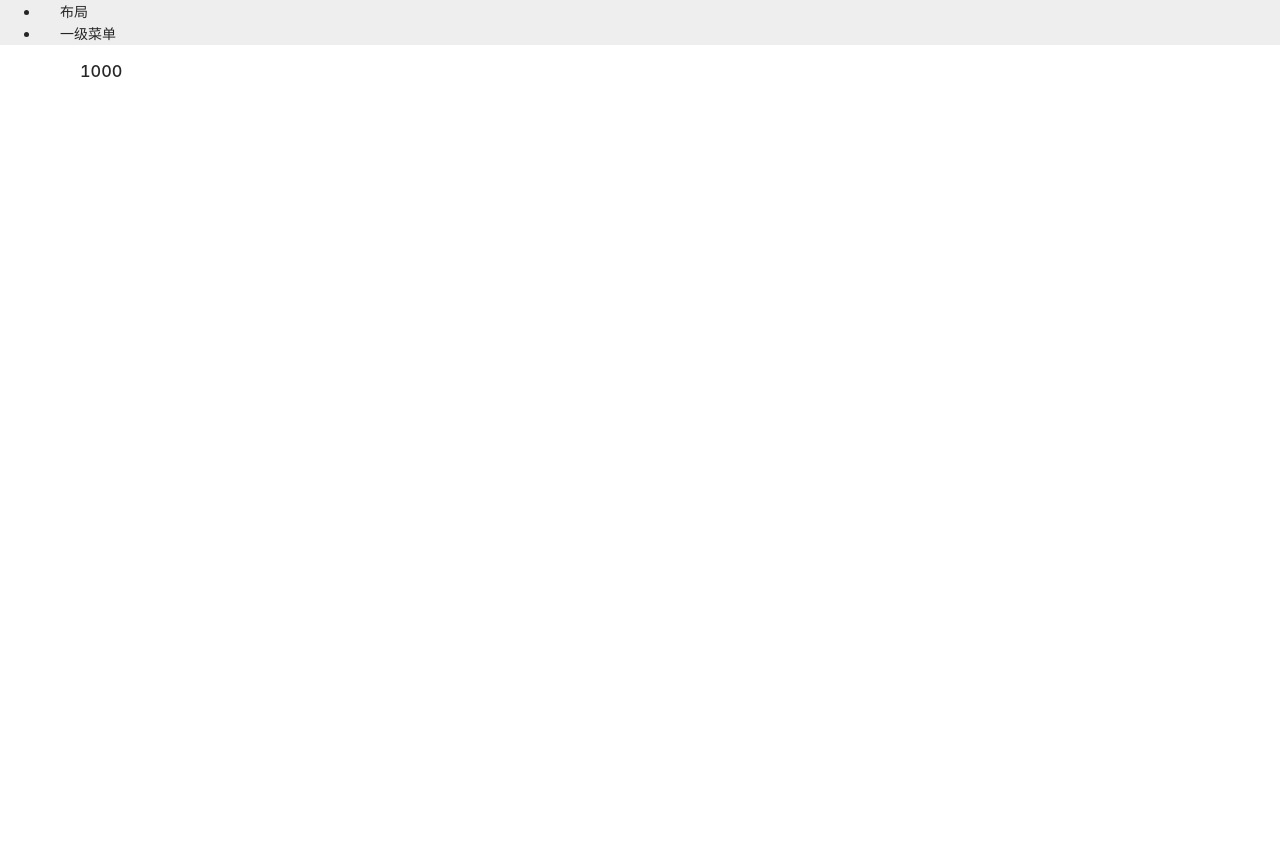
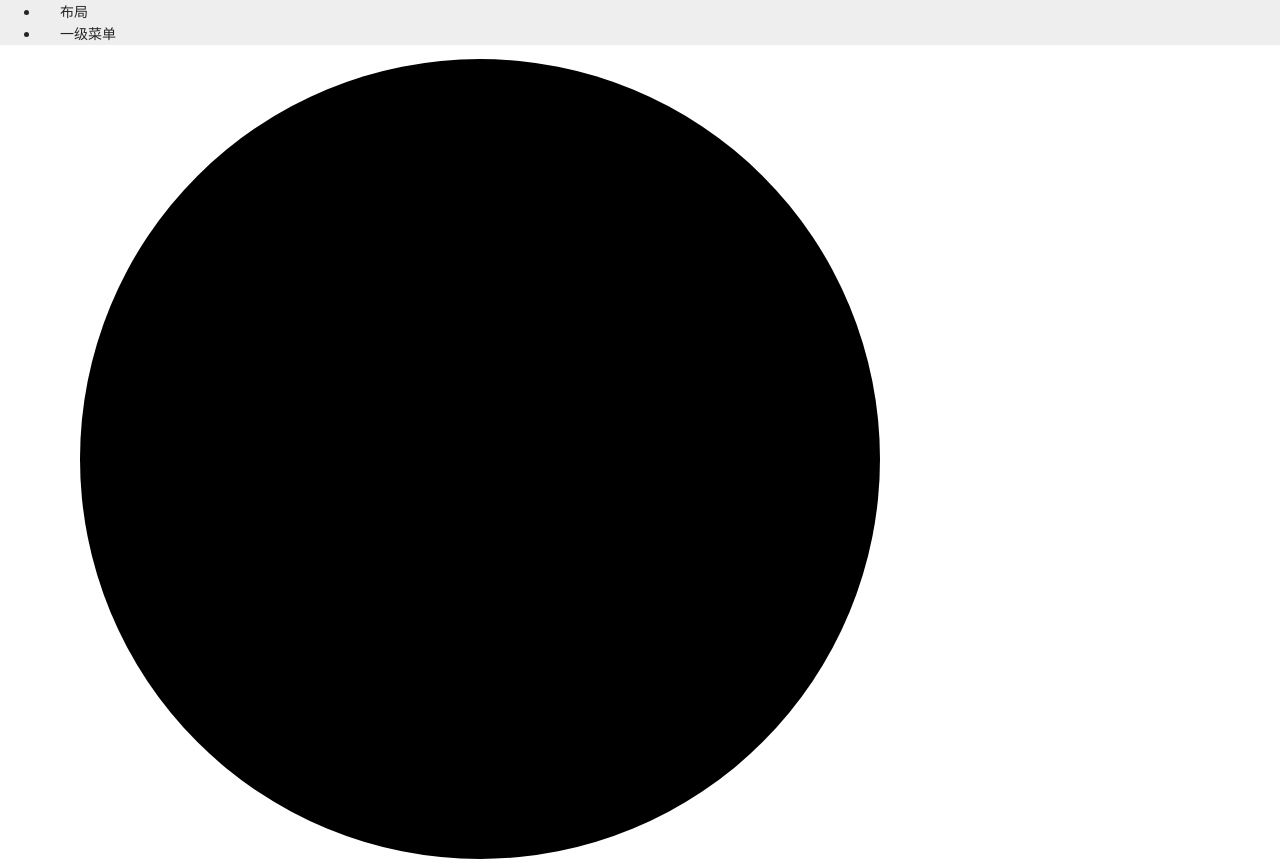
Before and after one commit to caibin1024/practise, a Vue app: page /ideaOfCircle in a window 1280 px wide. Shown: the top 859 px of the page. Before the commit the page ends 801 px from the top, so only its background shows below. Built offline with nearby package versions, Linux system fonts and the light colour scheme.

Commit message:
circle自调用分裂功能实现

```diff
--- a/src/components/ideaOfCircle/MyCircle.vue
+++ b/src/components/ideaOfCircle/MyCircle.vue
@@ -1,28 +1,34 @@
 <template>
-<h1>{{diameter}}</h1>
-  <div id="circle" @click="isShow=!isShow">
-    <my-circle v-if="isShow"></my-circle>
-    <my-circle v-if="isShow"></my-circle>
+  <div>
+    <div id="parentCircle" v-if="!isShow" :style="styleObj" @click="isShow=!isShow"></div>
+    <div id="childCircle" v-else>
+      <my-circle :diameter="diameter/2"></my-circle>
+      <my-circle :diameter="diameter/2"></my-circle>
+      <my-circle :diameter="diameter/2"></my-circle>
+      <my-circle :diameter="diameter/2"></my-circle>
+    </div>
   </div>
 </template>
 
 <script>
 export default {
-  props: ['diameter'],
+  props: ["diameter"],
   name: "my-circle",
   data() {
     return {
       isShow: false,
+      styleObj:{
+        width:this.diameter+"px",
+        height:this.diameter+"px"
+      }
     };
   },
 };
 </script>
 
 <style scoped>
-#circle {
-  width: 500px;
-  height: 500px;
-  background-color: rgba(0, 0, 0, 0);
+#parentCircle {
+  background-color: rgba(0, 0, 0, 1);
   border-radius: 50%;
 }
 </style>
--- a/src/view/IdeaOfCircle.vue
+++ b/src/view/IdeaOfCircle.vue
@@ -1,6 +1,6 @@
 <template>
   <div>
-    <my-circle :diameter="1000"></my-circle>
+    <my-circle :diameter="800"></my-circle>
   </div>
 </template>
 
```
